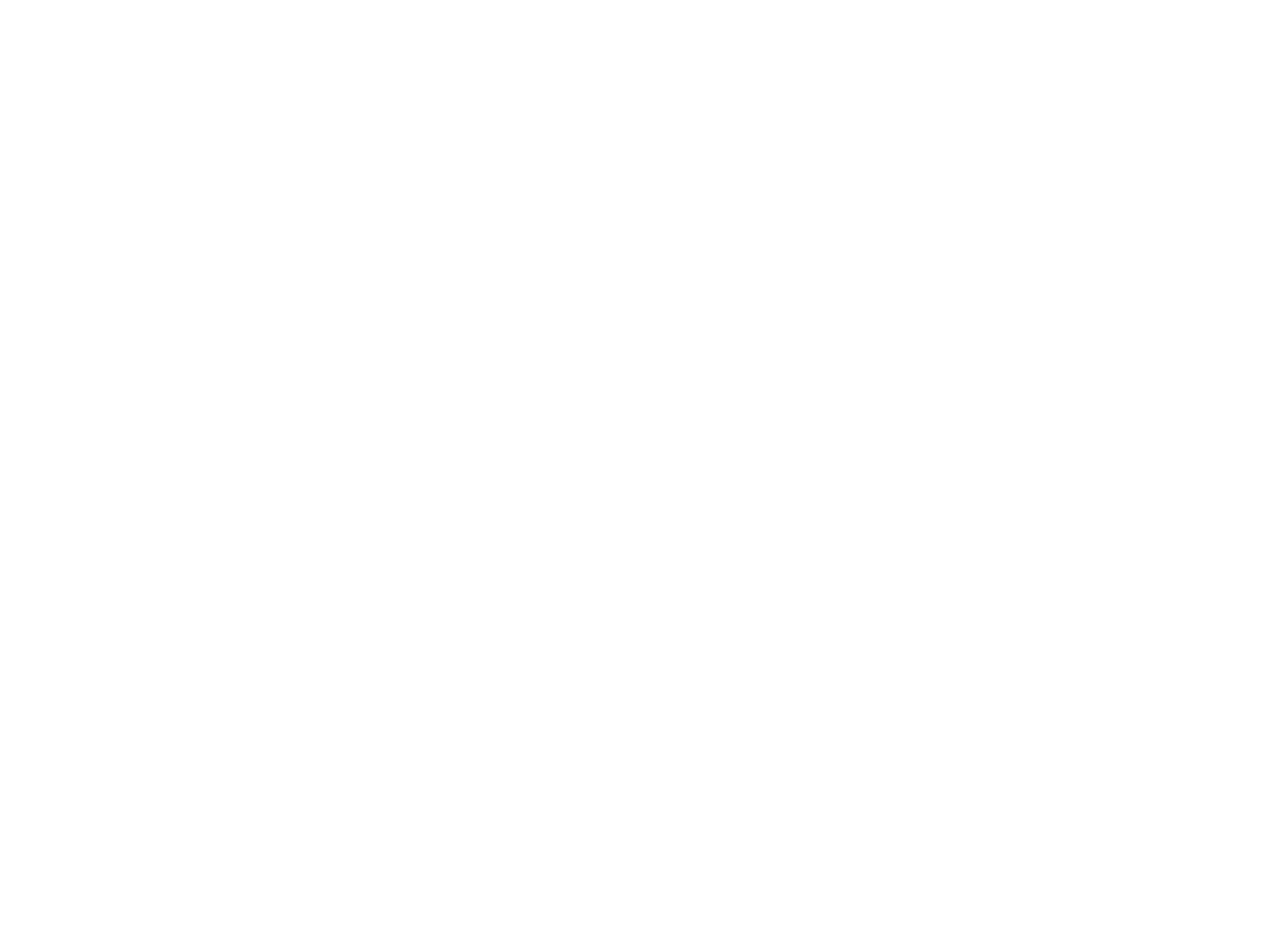
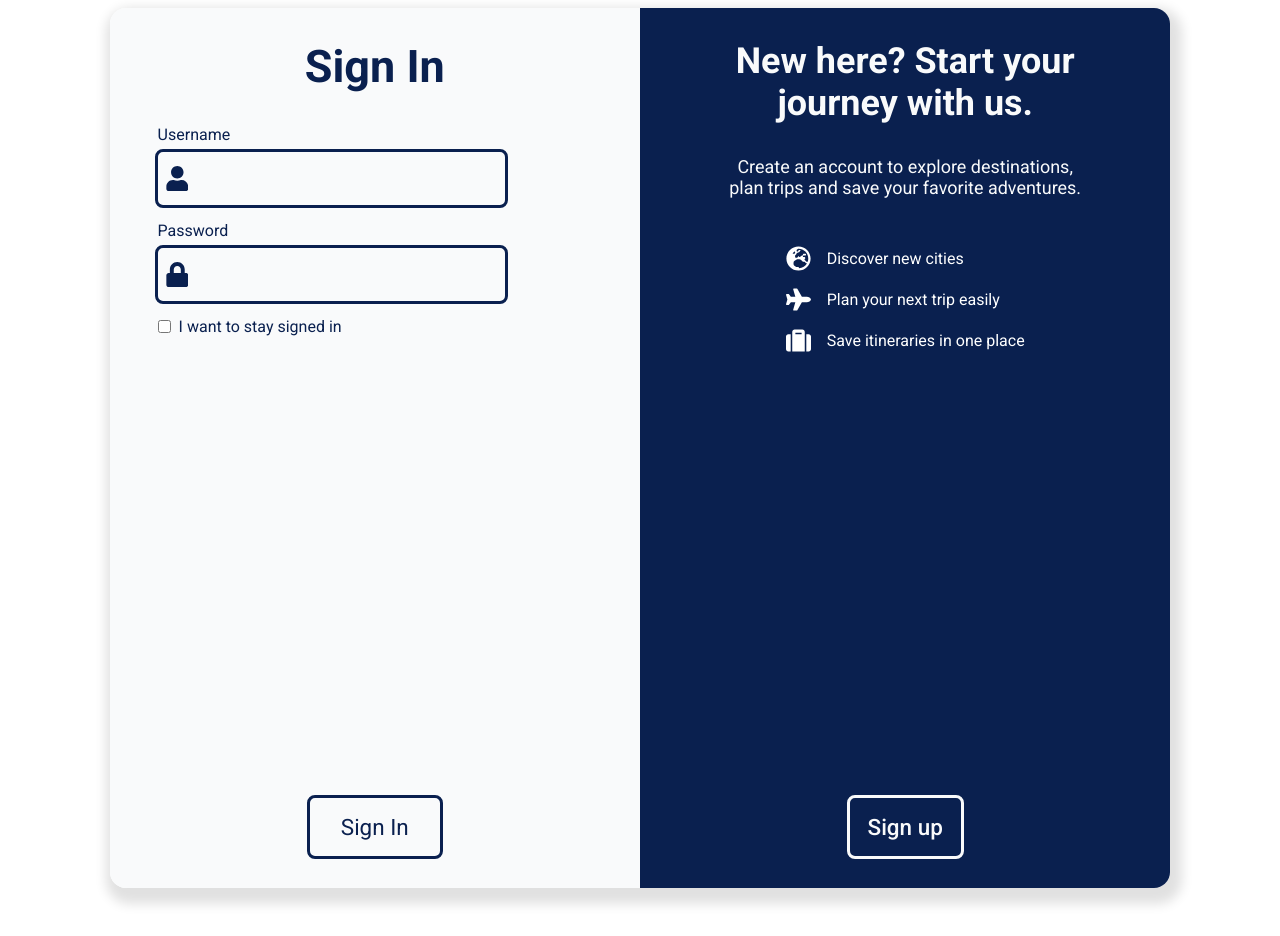
Before and after one commit to CserhiBerni/it-website-frontend, a React (Vite) app in the folder it-frontend/: page /login in a window 1280 px wide. Before the commit this address had no page. Shown: the part 120-1056 px from the top of the page. Before the commit the page ends 800 px from the top, so only its background shows below. Built offline with nearby package versions, Linux system fonts and the light colour scheme.

Commit message:
Add login page design

```diff
--- a/it-frontend/src/main.tsx
+++ b/it-frontend/src/main.tsx
@@ -5,6 +5,7 @@
 
 import Layout from "./components/layout/Layout";
 import { HomePage } from "./pages/HomePage/HomePage";
+import { LoginPage } from "./pages/LoginPage/LoginPage";
 
 const router = createBrowserRouter([
   {
@@ -12,6 +13,7 @@
     element: <Layout />,
     children: [
       { path: "/", element: <HomePage /> },
+      { path: "/login", element: <LoginPage /> },
     ],
   },
 ]);
--- /dev/null
+++ b/it-frontend/src/pages/LoginPage/LoginPage.css
@@ -0,0 +1,185 @@
+.login-page {
+    height: fit-content;
+    display: flex;
+    flex-direction: row;
+    margin: 2rem auto;
+    padding: 1rem;
+}
+
+.login-page-container {
+    width: 85%;
+    height: 110vh;
+    border-radius: 1rem;
+    margin: 0 auto;
+    box-shadow: 4px 8px 12px 8px #0000001f;
+    display: flex;
+    flex-direction: row;
+}
+
+.form-card {
+    width: 50%;
+    height: 100%;
+    background-color: #f9fafb;
+    border-radius: 1rem 0 0 1rem;
+}
+
+.switch-card {
+    padding: 2rem 5rem;
+    width: 50%;
+    height: 100%;
+    background-color: #0a204f;
+    border-radius: 0 1rem 1rem 0;
+    display: flex;
+    flex-direction: column;
+    align-items: center;
+    justify-content: center;
+    gap: 2rem;
+}
+
+.switch-card h2 {
+    color: #f9fafb;
+    font-size: 4ch;
+    text-align: center;
+}
+
+.switch-card p {
+    color: #f9fafb;
+    font-size: 2ch;
+    text-align: center;
+}
+
+.switch-card ul {
+    list-style: none;
+    color: white;
+}
+
+.feature-list {
+    margin-top: 1rem;
+    display: flex;
+    flex-direction: row;
+    align-items: center;
+}
+
+.switch-card svg {
+    margin-right: 1rem;
+}
+
+.switch-card button {
+    margin-top: auto;
+    padding: 1rem;
+    border: none;
+    border-radius: 5px;
+    background-color: transparent;
+    outline: 3px solid #f9fafb;
+    color: #f9fafb;
+    font-weight: 500;
+    cursor: pointer;
+    font-size: 2.5ch;
+    width: 30%;
+}
+
+.switch-card button:hover {
+    outline: 3px solid #0a204f;
+    color: #0a204f;
+    background-color: #f9fafb;
+
+}
+
+.form-card-login, .form-card-register {
+    height: 100%;
+    display: flex;
+    flex-direction: column;
+    align-items: flex-start;
+    padding: 2rem 3rem;
+    color: #0a204f;
+}
+
+.form-card h1 {
+    align-self: center;
+    font-size: 5ch;
+    margin-bottom: 2rem;
+}
+
+.form-card-item {
+    margin-bottom: 1rem;
+    margin-top: 0.5rem;
+    display: flex;
+    flex-direction: row;
+    align-items: center;
+    outline: 3px solid #0a204f;
+    border-radius: 5px;
+    padding: 0.5rem;
+    width: 80%;
+}
+
+.form-card-item p {
+    margin-left: 0.25rem;
+    font-size: 2ch;
+}
+
+.form-card-stay {
+    display: flex;
+    flex-direction: row;
+    align-items: center;
+}
+
+.form-card-item input[type=text],
+.form-card-item input[type=password],
+.form-card-item input[type=email],
+.form-card-item input[type=tel] {
+    margin-left: 0.5rem;
+    padding: 0.5rem;
+    background: none;
+    border: none;
+    outline: none;
+    font-size: 2ch;
+    width: 100%;
+}
+
+#stayloggedin {
+    margin-right: 0.5rem;
+}
+
+.submit-button {
+    align-self: center;
+    margin-top: auto;
+    padding: 1rem;
+    font-size: 2.5ch;
+    background: transparent;
+    border: none;
+    border-radius: 5px;
+    outline: 3px solid #0a204f;
+    color: inherit;
+    cursor: pointer;
+    width: 30%;
+}
+
+.submit-button:hover {
+    outline: 3px solid #f9fafb;
+    color: #f9fafb;
+    background-color: #0a204f;
+}
+
+@media (max-width: 768px) {
+    .login-page-container {
+        flex-direction: column;
+    }
+
+    .form-card {
+        width: 100%;
+        border-radius: 1rem 1rem 0 0;
+    }
+
+    .switch-card {
+        width: 100%;
+        border-radius: 0 0 1rem 1rem;
+    }
+
+    .submit-button {
+        width: 50%;
+    }
+
+    .switch-card button {
+        width: 100%;
+    }
+}
--- /dev/null
+++ b/it-frontend/src/pages/LoginPage/LoginPage.tsx
@@ -0,0 +1,178 @@
+import { useState } from "react";
+import "./LoginPage.css";
+import {
+  FaCalendarAlt,
+  FaGlobe,
+  FaGlobeEurope,
+  FaLightbulb,
+  FaLock,
+  FaPlane,
+  FaSuitcase,
+  FaUser,
+} from "react-icons/fa";
+import { FaEnvelope, FaPhone, FaUnlock } from "react-icons/fa6";
+
+export const LoginPage = () => {
+  const [isLogin, setIsLogin] = useState<boolean>(true);
+  const [isShowPass, setIsShowPass] = useState<boolean>(false);
+
+  return (
+    <div className="login-page">
+      <div className="login-page-container">
+        <div className="form-card">
+          {isLogin ? (
+            <div className="form-card-login" key={"login"}>
+              <h1>Sign In</h1>
+              <label htmlFor="username">Username</label>
+              <span className="form-card-item">
+                <FaUser size={25} />
+                <input type="text" name="username" id="username" />
+              </span>
+              <label htmlFor="password">Password</label>
+              <span className="form-card-item">
+                {isShowPass ? (
+                  <FaUnlock
+                    size={25}
+                    onClick={() => {
+                      setIsShowPass(!isShowPass);
+                    }}
+                  />
+                ) : (
+                  <FaLock
+                    size={25}
+                    onClick={() => {
+                      setIsShowPass(!isShowPass);
+                    }}
+                  />
+                )}
+                <input
+                  type={isShowPass ? "text" : "password"}
+                  name="password"
+                  id="password"
+                />
+              </span>
+              <span className="form-card-stay">
+                <input
+                  type="checkbox"
+                  name="stayloggedin"
+                  id="stayloggedin"
+                />
+                <label htmlFor="stayloggedin">I want to stay signed in</label>
+              </span>
+              <button className="submit-button" id="sign-in">
+                Sign In
+              </button>
+            </div>
+          ) : (
+            <div className="form-card-register" key={"register"}>
+              <h1>Sign Up</h1>
+              <label htmlFor="reg-username">Username</label>
+              <span className="form-card-item">
+                <FaUser size={25} />
+                <input type="text" name="reg-username" id="reg-username" />
+              </span>
+              <label htmlFor="reg-password">Password</label>
+              <span className="form-card-item">
+                {isShowPass ? (
+                  <FaUnlock
+                    size={25}
+                    onClick={() => {
+                      setIsShowPass(!isShowPass);
+                    }}
+                  />
+                ) : (
+                  <FaLock
+                    size={25}
+                    onClick={() => {
+                      setIsShowPass(!isShowPass);
+                    }}
+                  />
+                )}
+                <input
+                  type={isShowPass ? "text" : "password"}
+                  name="reg-password"
+                  id="reg-password"
+                />
+              </span>
+              <label htmlFor="email">Email adress</label>
+              <span className="form-card-item">
+                <FaEnvelope size={25} />
+                <input type="email" name="email" id="email" />
+              </span>
+              <label htmlFor="phone">Phone number</label>
+              <span className="form-card-item">
+                <FaPhone size={25} /><p>+36</p>
+                <input type="tel" name="phone" id="phone" />
+              </span>
+              <button className="submit-button" id="sign-up">
+                Sign Up
+              </button>
+            </div>
+          )}
+        </div>
+        <div className="switch-card">
+          <h2>
+            {isLogin
+              ? "New here? Start your journey with us."
+              : "Already exploring the world with us? Log back in and continue!"}
+          </h2>
+          <p>
+            {isLogin
+              ? "Create an account to explore destinations, plan trips and save your favorite adventures."
+              : "Sign in to continue your adventures and pick up where you left off."}
+          </p>
+          {isLogin ? (
+            <ul>
+              <li>
+                <span className="feature-list">
+                  <FaGlobeEurope size={25} />
+                  <span>Discover new cities</span>
+                </span>
+              </li>
+              <li>
+                <span className="feature-list">
+                  <FaPlane size={25} />
+                  <span>Plan your next trip easily</span>
+                </span>
+              </li>
+              <li>
+                <span className="feature-list">
+                  <FaSuitcase size={25} />
+                  <span>Save itineraries in one place</span>
+                </span>
+              </li>
+            </ul>
+          ) : (
+            <ul>
+              <li>
+                <span className="feature-list">
+                  <FaCalendarAlt size={25} />
+                  <span>View saved itineraries</span>
+                </span>
+              </li>
+              <li>
+                <span className="feature-list">
+                  <FaGlobe size={25} />
+                  <span>Access all destinations</span>
+                </span>
+              </li>
+              <li>
+                <span className="feature-list">
+                  <FaLightbulb size={25} />
+                  <span>Get personalized trip ideas</span>
+                </span>
+              </li>
+            </ul>
+          )}
+          <button
+            onClick={() => {
+              setIsLogin(!isLogin);
+            }}
+          >
+            {isLogin ? "Sign up" : "Sign in"}
+          </button>
+        </div>
+      </div>
+    </div>
+  );
+};
```
